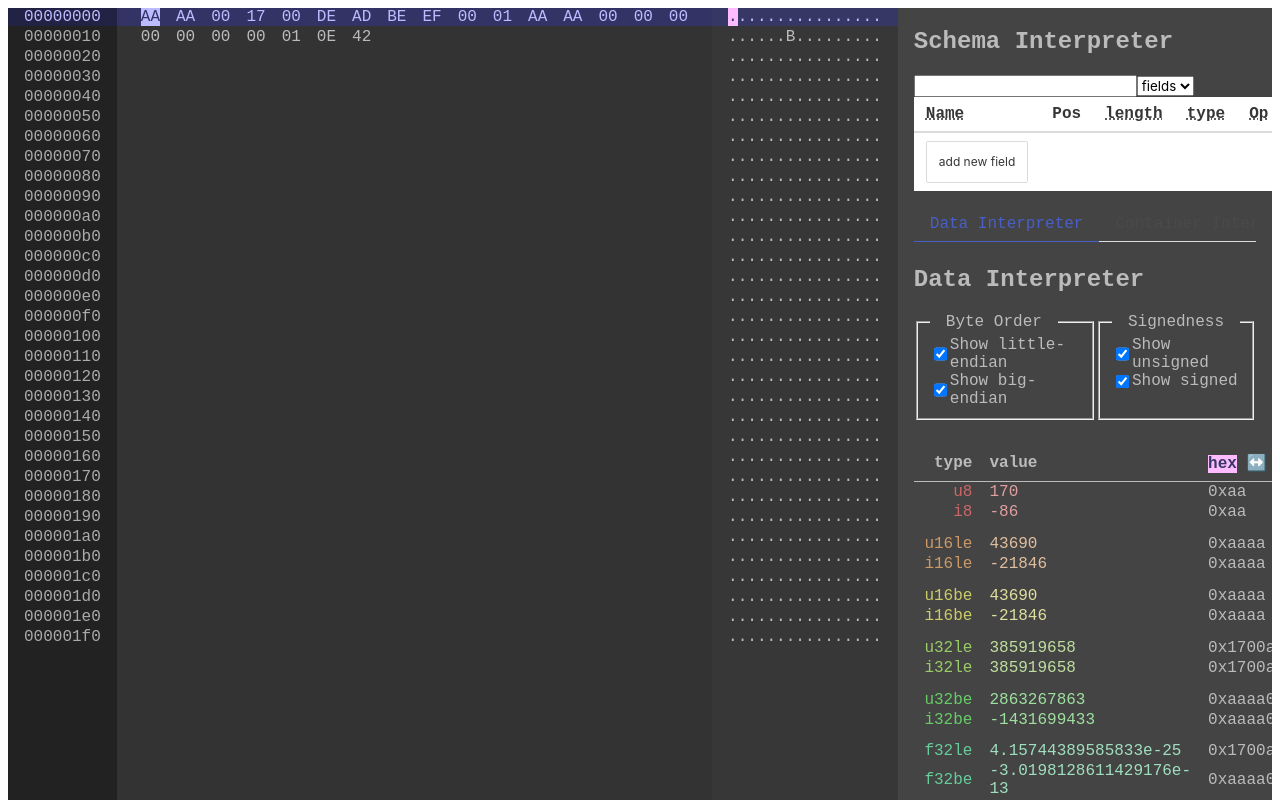
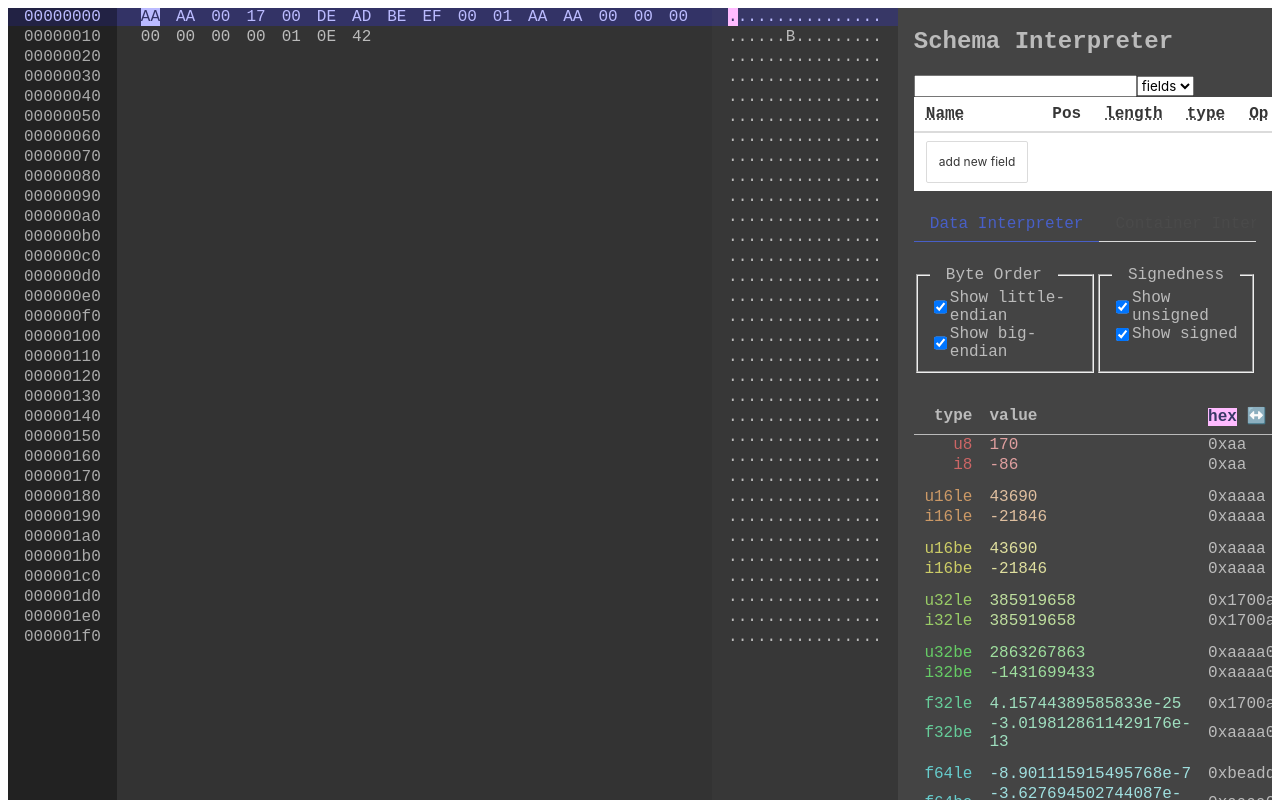
Before and after one commit to sensing-iot-standard-consortium-ja/container-repository, a Nuxt app: page / in a window 1280 px wide. Both pictures are taken after a click on the button "サンプルデータロード". Shown: the top 800 px of the page. Built offline with nearby package versions, Linux system fonts and the light colour scheme.

Commit message:
future: Intepreter change

```diff
--- a/components/HexViewer.vue
+++ b/components/HexViewer.vue
@@ -71,8 +71,7 @@
         </div>
         -->
         <ModeSelector v-model="mode" />
-        <h2>Data Interpreter</h2>
-        <form class="settings">
+        <form class="settings" v-show="mode == 0">
           <div class="settings-row">
             <fieldset class="setting endian">
               <legend>Byte Order</legend>
@@ -121,6 +120,7 @@
             hexmode: settings.radixmode == 16,
             binmode: settings.radixmode == 2,
           }"
+          v-show="mode == 0"
         >
           <tr>
             <th>type</th>
```
